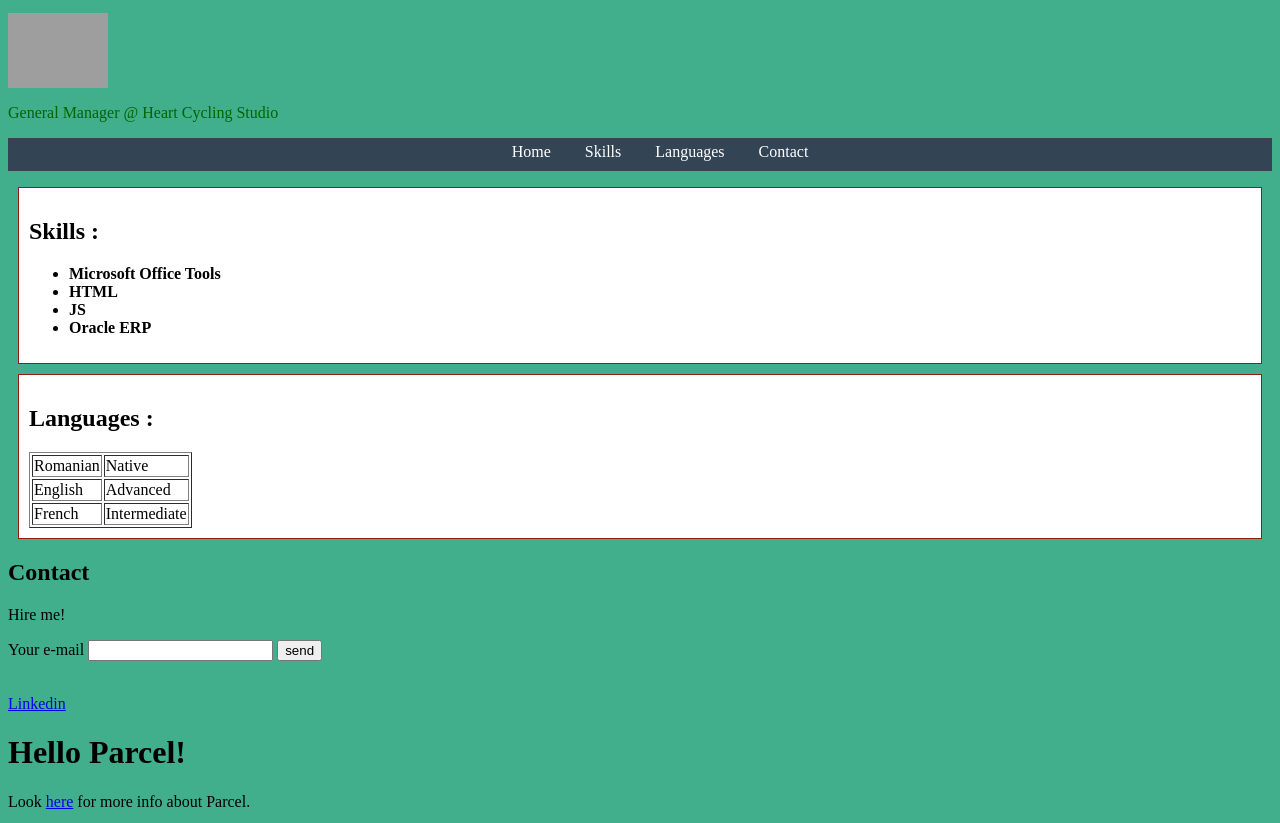
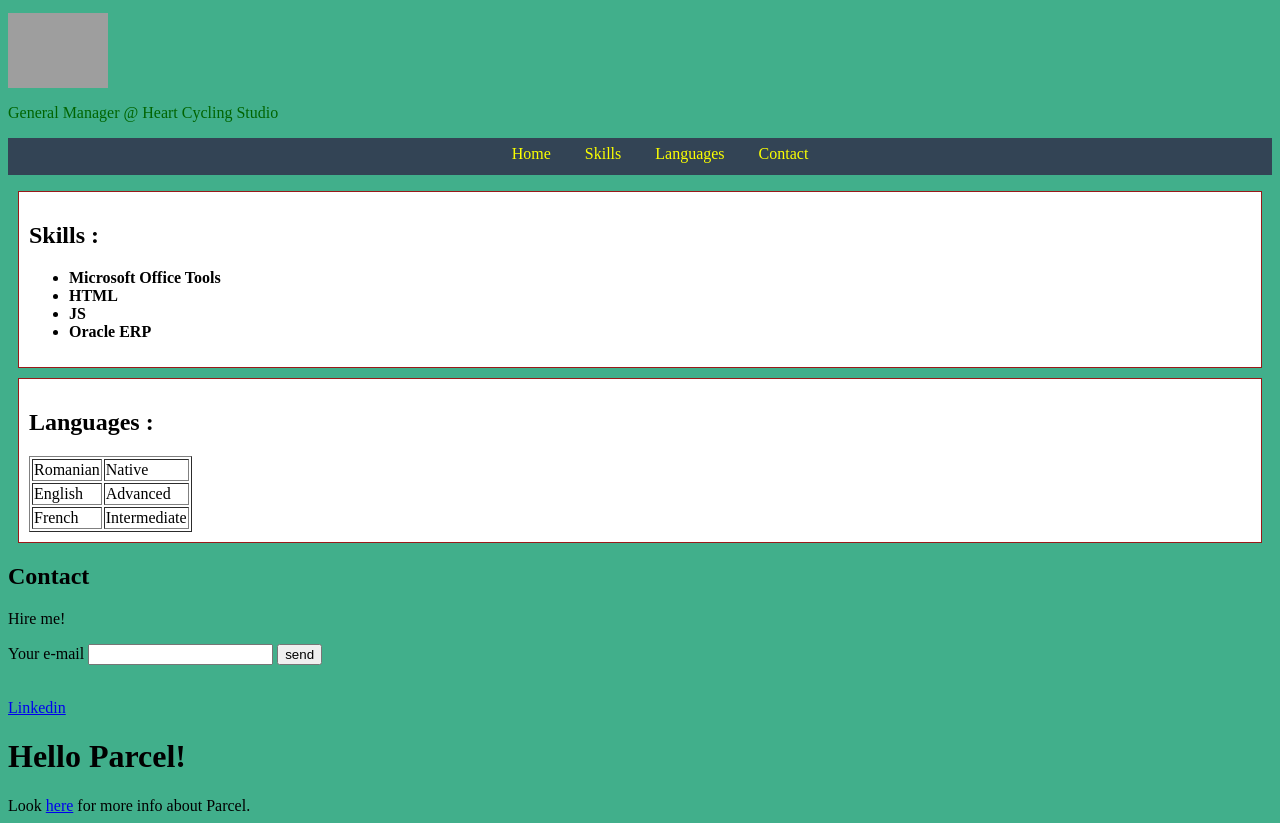
Before and after one commit to 1lucianmoldovan/1lucianmoldovan.github.io, a website built with Parcel: page index.html in a window 1280 px wide. Shown: the part 87-910 px from the top of the page. Built offline with nearby package versions, Linux system fonts and the light colour scheme; grey boxes are pictures that could not be loaded.

Commit message:
updated menu

```diff
--- a/css/style.css
+++ b/css/style.css
@@ -22,9 +22,10 @@ body {
 }
 #top-menu-bar a {
   padding: 5px 15px 10px 15px;
-  color: #ffffff;
+  margin: 2px 0 2px 0;
   text-decoration: none;
   display: inline-block;
+  color: hsl(61, 100%, 50%);
 }
 #top-menu-bar a:visited {
   color: #ffffff;
```
